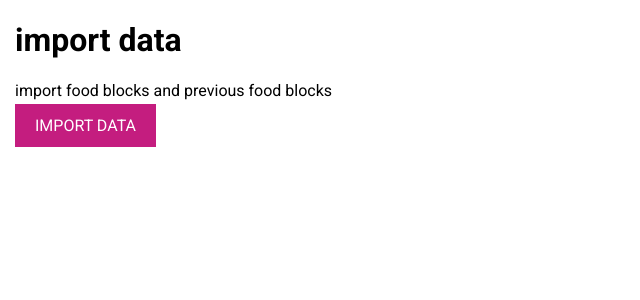
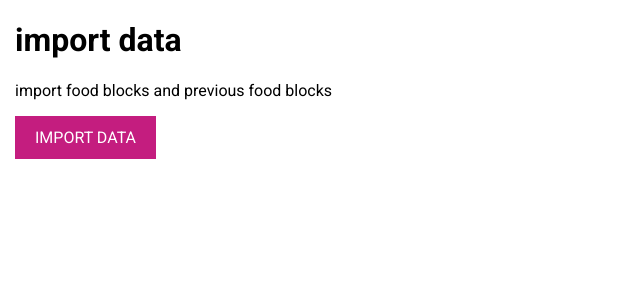
Before and after one commit to colorlessenergy/calorie-tracker, a Next.js app: page /settings/data/import-data in a window 1280 px wide. Shown: the top 300 px of the page, without its empty margins (0-640 px from the left). Built offline with nearby package versions, Linux system fonts and the light colour scheme.

Commit message:
add display inline-block class

```diff
--- a/styles/utilities.scss
+++ b/styles/utilities.scss
@@ -106,6 +106,10 @@
   display: block;
 }
 
+.d-inline-block {
+  display: inline-block;
+}
+
 .text-bold {
   font-weight: 700;
 }
```
